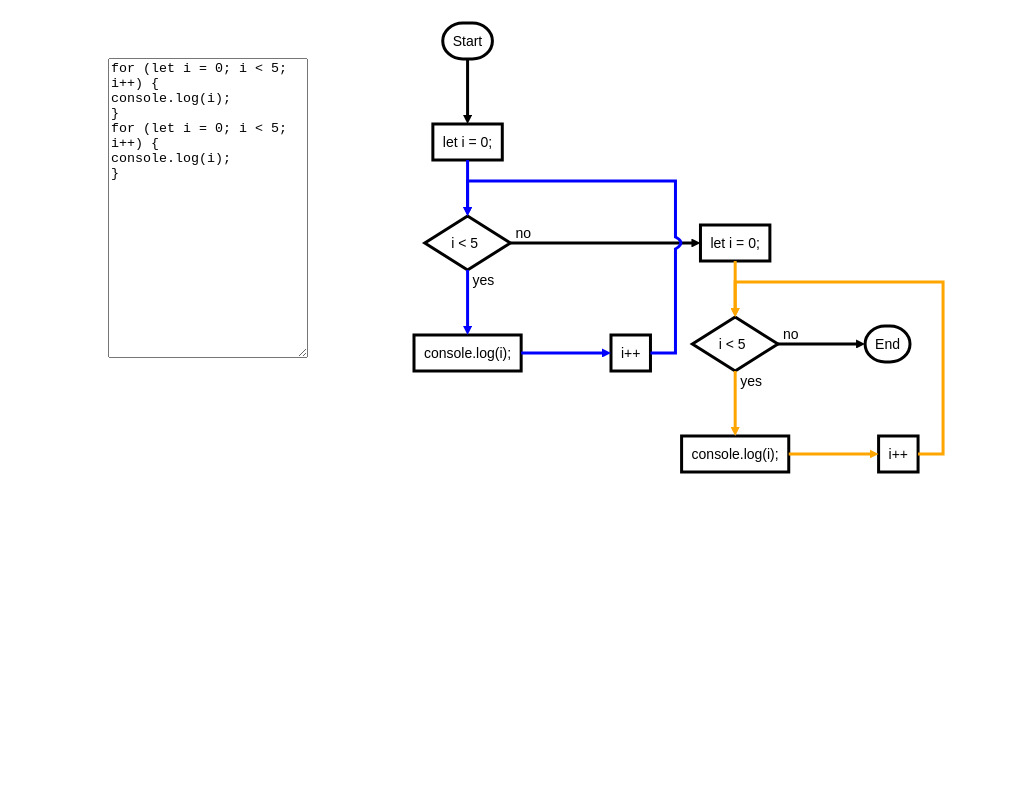
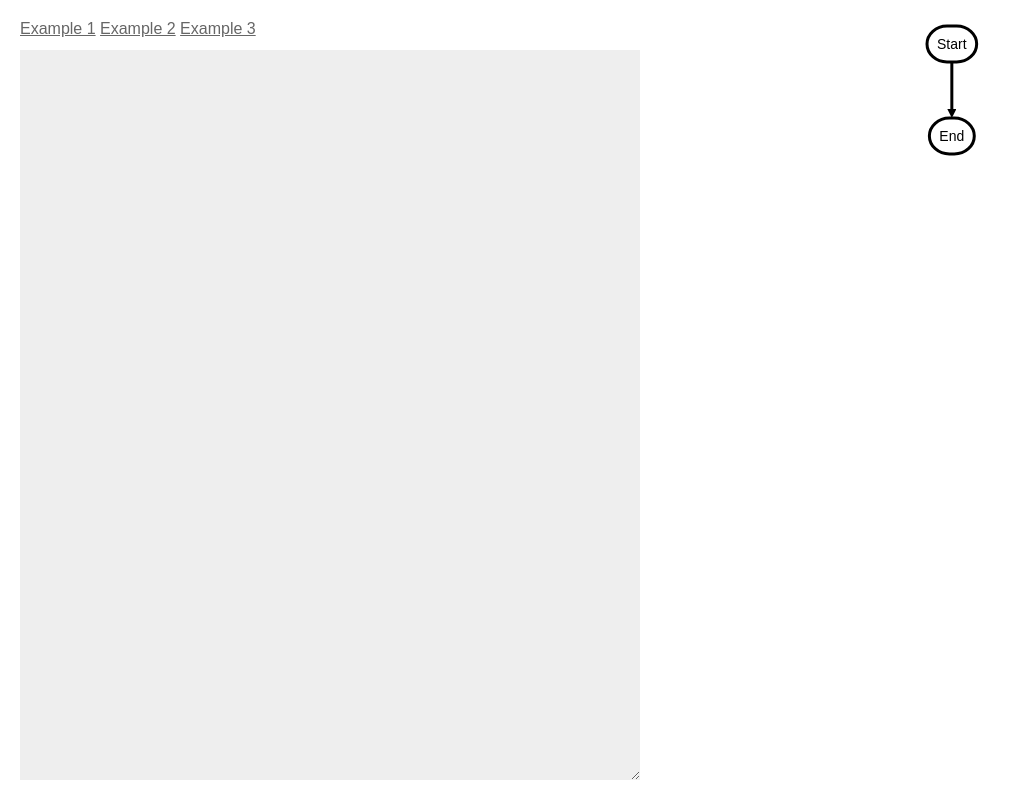
Before and after one commit to jamesmurdza/jamesmurdza.github.io, a plain HTML site: page flow-js/index.html in a window 1280 px wide. Shown: the whole page, without its empty margins (0-1021 px from the left). Drawn offline with Linux system fonts and the light colour scheme.

Commit message:
Updates.

```diff
--- a/flow-js/index.html
+++ b/flow-js/index.html
@@ -4,25 +4,68 @@
 <script src="escodegen.browser.js"></script>
 
 <style>
+body {
+  margin: 0px;
+  padding: 20px;
+}
+.col1, .col2 {
+  width: 50%;
+  margin: 0px;
+  padding: 0px;
+  float: left;
+}
 textarea {
-  width: 200px;
-  height: 300px;
-  margin: 50px 100px;
+  width: 100%;
+  color: #000;
+  background-color: #eee;
+  padding: 10px;
+
+  border: none;
+  overflow: auto;
+  outline: none;
+
+  -webkit-box-shadow: none;
+  -moz-box-shadow: none;
+  box-shadow: none;
+
+  height: calc(100% - 30px);
 }
 textarea, #diagram {
-  float: left;
+  font-size: 16px;
+  font-family: monospace;
+}
+.col2 {
+  text-align: center;
+}
+#diagram {
+}
+svg {
+  max-width: 90%;
+  max-height: 100%;
+  height: auto;
+}
+.examples {
+  font-size: 16px;
+  font-family: Arial, Helvetica, sans-serif;
+  height: 30px;
+}
+.examples a {
+  color: #666;
 }
 </style>
 
+<div class="col1">
+<div class="examples">
+<a href="#" onClick="example(0)">Example 1</a>
+<a href="#" onClick="example(1)">Example 2</a>
+<a href="#" onClick="example(2)">Example 3</a>
+</div>
 <textarea id="editor">
-for (let i = 0; i < 5; i++) {
-console.log(i);
-}
-for (let i = 0; i < 5; i++) {
-console.log(i);
-}
 </textarea>
+</div>
+<div class="col2">
 <div id="diagram"></div>
+</div>
 
 <script>
 let diagram = null;
@@ -139,4 +182,30 @@ function onChange(e) {
 editorDiv.addEventListener('input', onChange, false);
 onChange();
 
+function example(n) {
+let examples = [`
+for (let i = 0; i < 5; i++) {
+  console.log(i);
+}
+`,
+`
+for (let i = 0; i < 5; i++) {
+  console.log(i);
+}
+for (let i = 0; i < 5; i++) {
+  console.log(i);
+}
+`,
+`
+for (let i = 0; i < 5; i++) {
+  for (let j = 0; j < 5; j++) {
+    console.log(j);
+  }
+}
+
+`];
+editorDiv.value = examples[n].trim();
+onChange();
+}
+
 </script>
```
